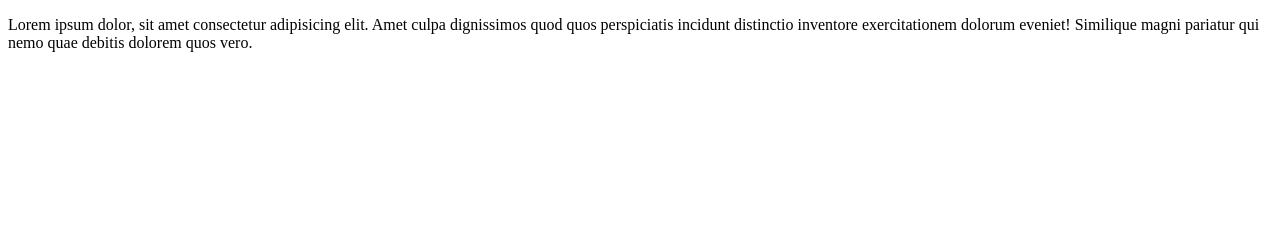
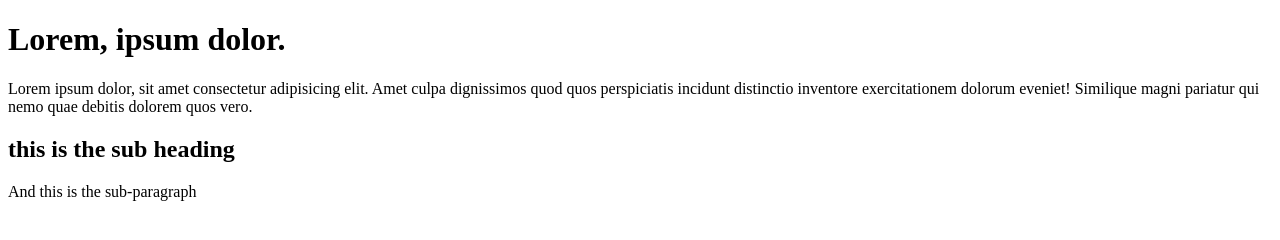
Before and after one commit to jatin0021/git-practice, a plain HTML site: page index.html in a window 1280 px wide. Drawn offline with Linux system fonts and the light colour scheme.

Commit message:
new heading and para added

```diff
--- a/index.html
+++ b/index.html
@@ -6,8 +6,11 @@
     <title>git-practice</title>
 </head>
 <body>
+    <h1>Lorem, ipsum dolor.</h1>
     <p>
         Lorem ipsum dolor, sit amet consectetur adipisicing elit. Amet culpa dignissimos quod quos perspiciatis incidunt distinctio inventore exercitationem dolorum eveniet! Similique magni pariatur qui nemo quae debitis dolorem quos vero.
     </p>
+    <h2>this is the sub heading</h2>
+    <p>And this is the sub-paragraph</p>
 </body>
 </html>
```
